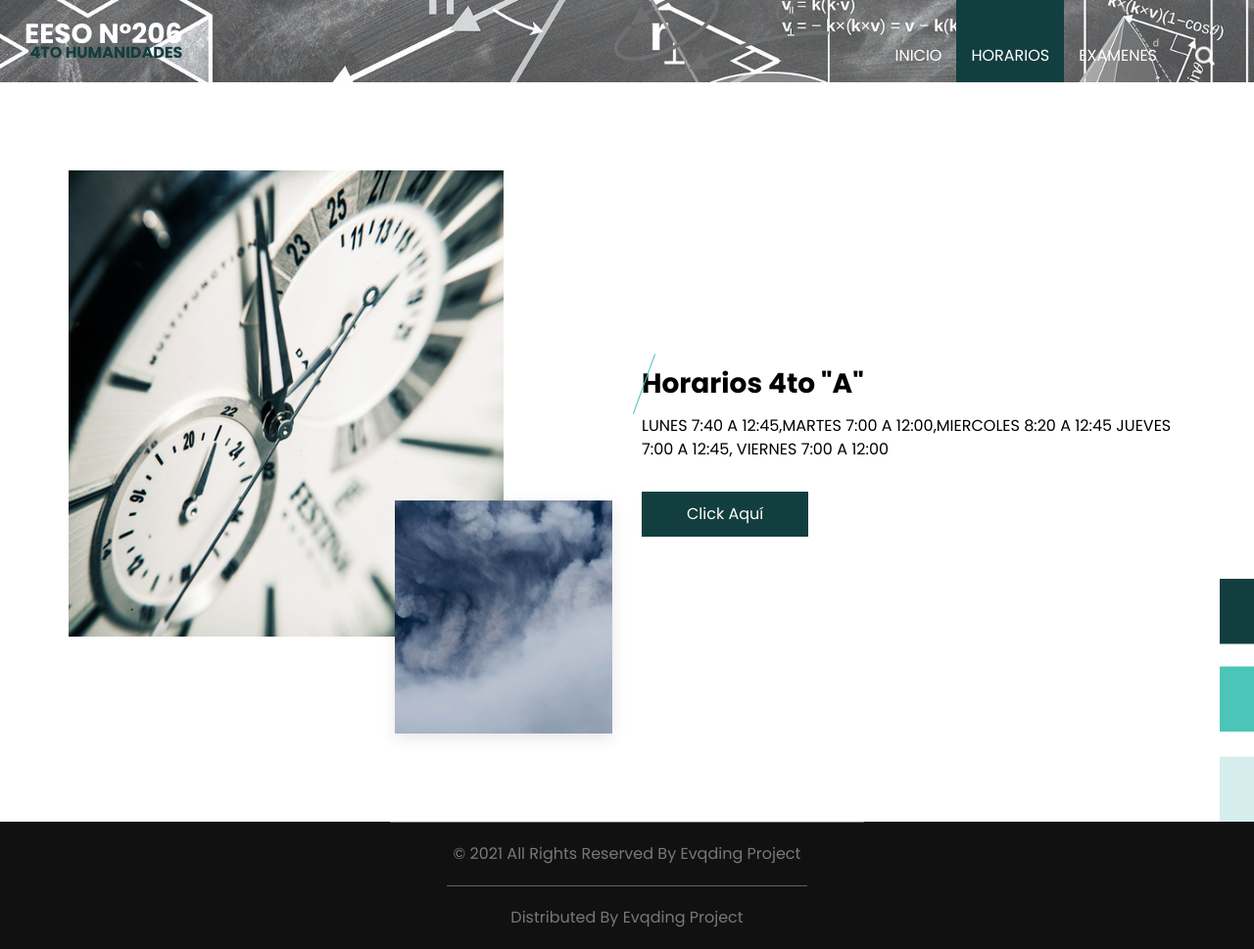
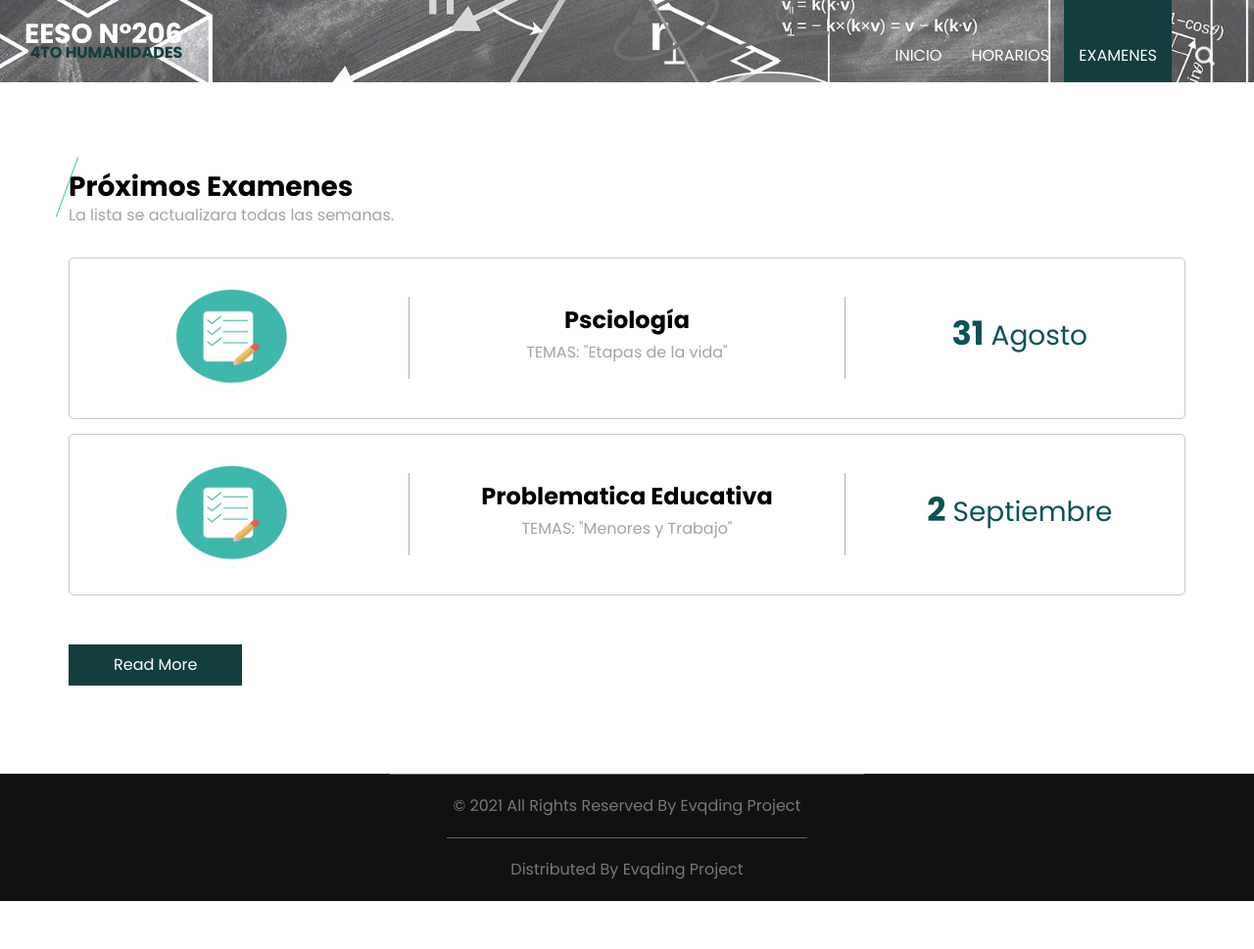
Before and after one commit to DylanEtchart/EESO206, a plain HTML site: page about.html in a window 1280 px wide. Shown: the whole page at 98% size. After the commit the page ends 920 px from the top, so only its background shows below. Drawn offline with Linux system fonts and the light colour scheme.

Commit message:
Update about.html

```diff
--- a/about.html
+++ b/about.html
@@ -1,3 +1,4 @@
+
 <!DOCTYPE html>
 <html>
 
@@ -13,7 +14,6 @@
   <meta name="author" content="" />
 
   <title>4to "A"</title>
-
 
   <!-- bootstrap core css -->
   <link rel="stylesheet" type="text/css" href="css/bootstrap.css" />
@@ -46,10 +46,10 @@
               <li class="nav-item ">
                 <a class="nav-link" href="index.html">Inicio <span class="sr-only">(current)</span></a>
               </li>
-              <li class="nav-item active">
+              <li class="nav-item">
                 <a class="nav-link" href="about.html"> Horarios </a>
               </li>
-              <li class="nav-item">
+              <li class="nav-item active">
                 <a class="nav-link" href="event.html"> Examenes </a>
               </li>
             </ul>
@@ -63,44 +63,71 @@
     <!-- end header section -->
   </div>
 
-  <!-- about section -->
-  <section class="about_section layout_padding">
-    <div class="side_img">
-      <img src="images/side-img.png" alt="" />
-    </div>
+  <!-- event section -->
+  <section class="event_section layout_padding">
     <div class="container">
-      <div class="row">
-        <div class="col-md-6">
-          <div class="img_container">
-            <div class="img-box b1">
-              <img src="images/a-1.jpg" alt="" />
-            </div>
-            <div class="img-box b2">
-              <img src="images/a-2.jpg" alt="" />
-            </div>
+      <div class="heading_container">
+        <h3>
+          Próximos Examenes
+        </h3>
+        <p>
+          La lista se actualizara todas las semanas.
+        </p>
+      </div>
+      <div class="event_container">
+        <div class="box">
+          <div class="img-box">
+            <img src="images/event-img.jpg" alt="" />
+          </div>
+          <div class="detail-box">
+            <h4>
+              Psciología
+            </h4>
+            <h6>
+              TEMAS: "Etapas de la vida"
+            </h6>
+          </div>
+          <div class="date-box">
+            <h3>
+              <span>
+                31
+              </span>
+              Agosto
+            </h3>
           </div>
         </div>
-        <div class="col-md-6">
+        <div class="box">
+          <div class="img-box">
+            <img src="images/event-img.jpg" alt="" />
+          </div>
           <div class="detail-box">
-            <div class="heading_container">
-              <h3>
-                Horarios 4to "A"
-              </h3>
-              <p>
-                LUNES 7:40 A 12:45,MARTES 7:00 A 12:00,MIERCOLES 8:20 A 12:45
-                JUEVES 7:00 A 12:45, VIERNES 7:00 A 12:00
-              </p>
-              <a href="https://paste.to/en/view/61280a04b2f1a/8997fc1607e32af3738cab2ab85102d40804d6e5">
-                Click Aquí
-              </a>
-            </div>
+            <h4>
+              Problematica Educativa
+            </h4>
+            <h6>
+              TEMAS: "Menores y Trabajo"
+            </h6>
+          </div>
+          <div class="date-box">
+            <h3>
+              <span>
+                2
+              </span>
+              Septiembre
+            </h3>
           </div>
         </div>
       </div>
+      <div class="btn-box">
+        <a href="">
+          Read More
+        </a>
+      </div>
     </div>
+
   </section>
 
-  <!-- end about section -->
+  <!-- end event section -->
 
   <!-- footer section -->
   <footer class="container-fluid footer_section">
```
